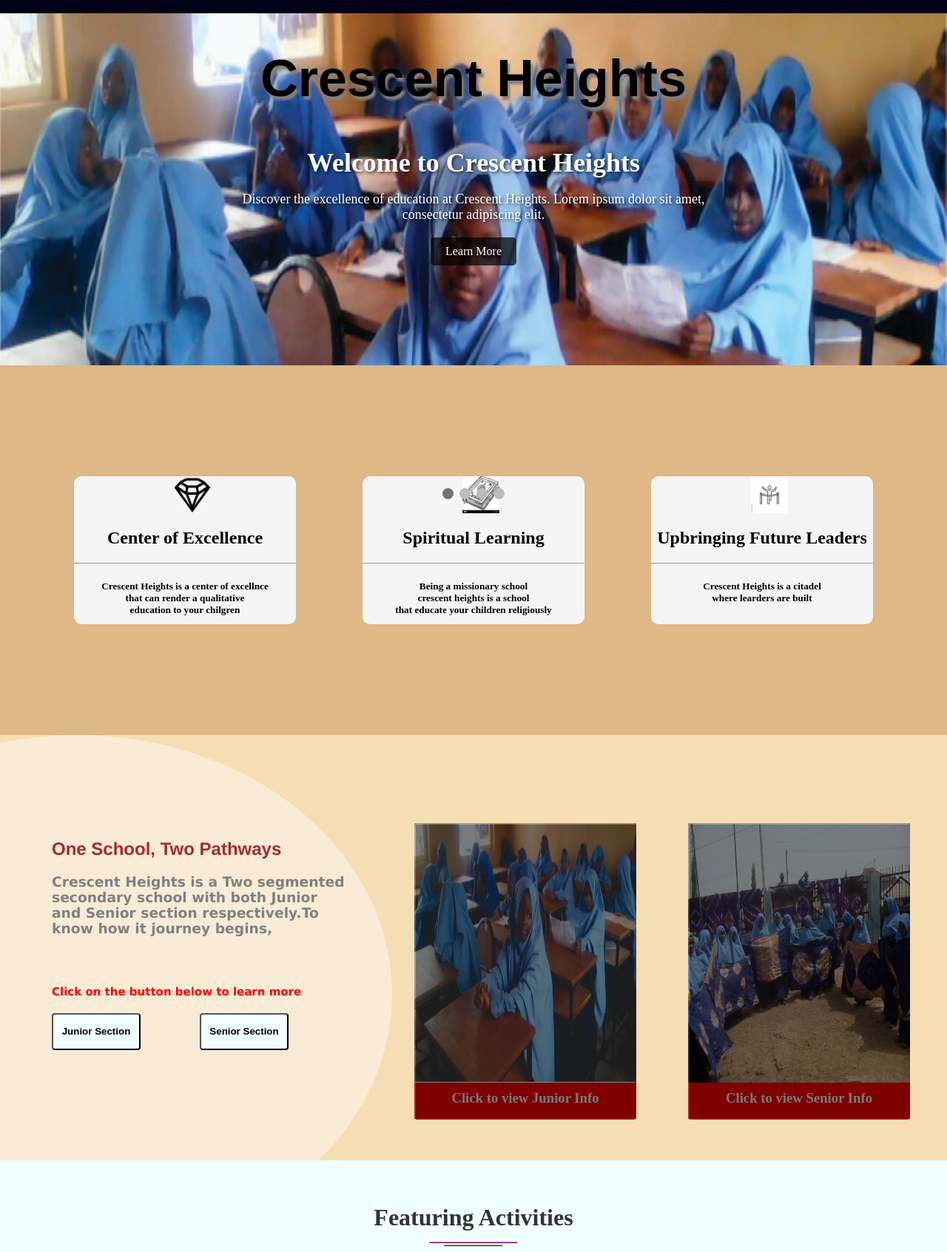
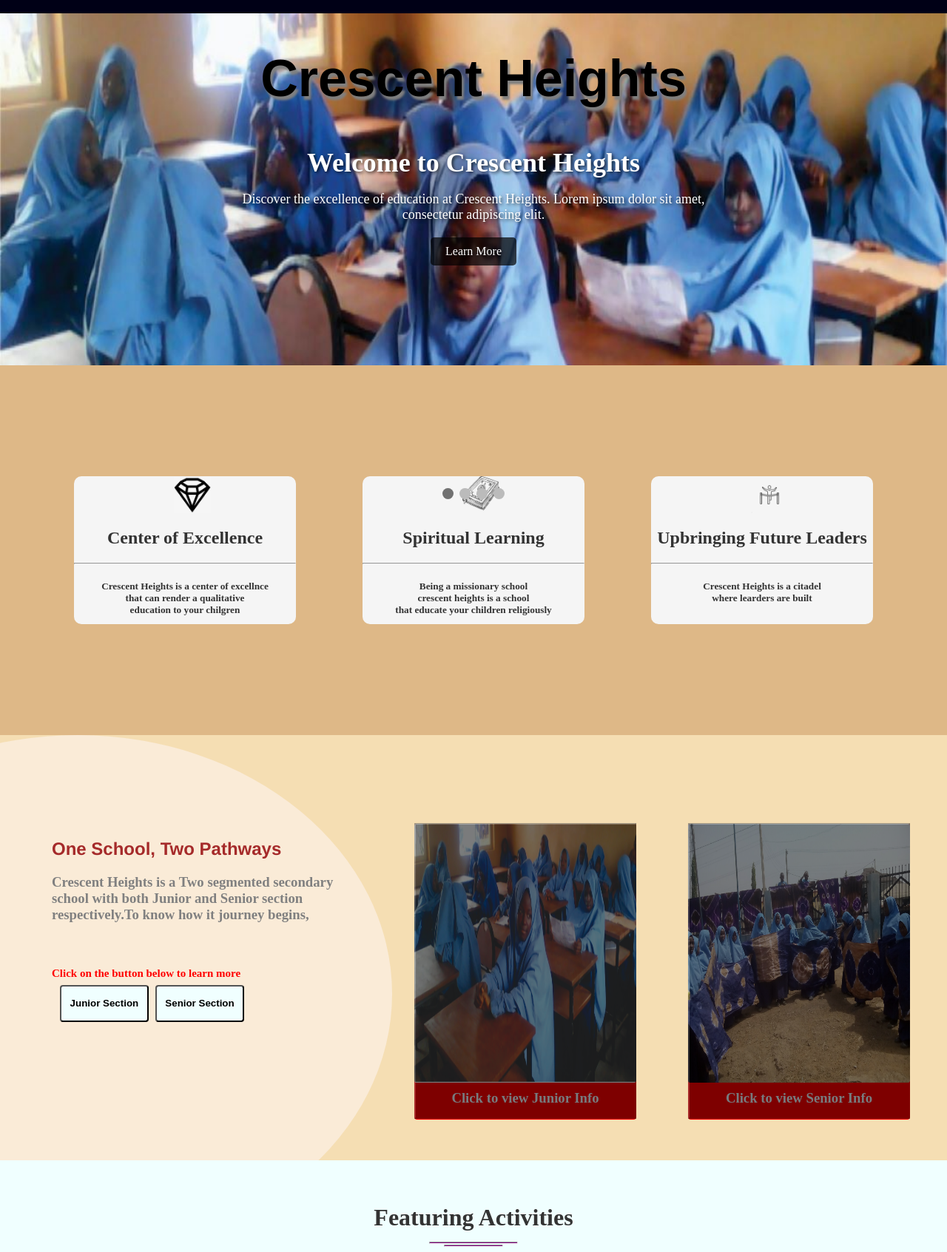
Before and after one commit to Sobilo34/Crescent_Heights, a Python web app: template web_app/templates/index.html in a window 1280 px wide. Shown: the part 101-1794 px from the top of the page at 74% size. Run offline with Jinja, Linux system fonts and the light colour scheme; the template is opened without the code that fills it, so the values that code supplies are empty.

Commit message:
change the font of all pages to Calibri light, remove bg from some images

```diff
--- a/web_app/static/styles/about.css
+++ b/web_app/static/styles/about.css
@@ -1,5 +1,6 @@
 body {
   overflow-x: hidden;
+  font-family: Calibri light;
 }
 /* History Homepage */
 #history {
--- a/web_app/static/styles/anthem.css
+++ b/web_app/static/styles/anthem.css
@@ -3,6 +3,7 @@ body {
     max-height: 500px;
     color: #666;
     overflow-x: hidden;
+    font-family: Calibri light;
 }
 .anthem_img {
     position: relative;
--- a/web_app/static/styles/curricullum.css
+++ b/web_app/static/styles/curricullum.css
@@ -1,5 +1,6 @@
 body {
     color: #333;
+    font-family: Calibri light;
 }
 .cur_img {
     position: relative;
--- a/web_app/static/styles/extra_curicullar.css
+++ b/web_app/static/styles/extra_curicullar.css
@@ -1,3 +1,7 @@
+
+body {
+  font-family: Calibri light;
+}
 .extra_img {
     position: relative;
     left: auto;
--- a/web_app/static/styles/index.css
+++ b/web_app/static/styles/index.css
@@ -6,6 +6,8 @@ body {
     max-width: 100%;
     scroll-behavior: smooth;
     overflow-x: hidden;
+    font-family: Calibri light !important;
+    color: #333;
 
 }
 
@@ -650,7 +652,7 @@ img {
   width: 400px;
   text-align: flex;
   color: gray;
-  font-family: 'Lucida Sans', 'Lucida Sans Regular', 'Lucida Grande', 'Lucida Sans Unicode', Geneva, Verdana, sans-serif;
+  font-family: calibri light;
 }
 
 .pointing_arrow {
@@ -725,8 +727,8 @@ img {
   width: 120px;
   height: 50px;
   position: relative;
-  top: 20px;
-  left:auto;
+  top: 40px;
+  left: -62%;
   background-color: azure;
   color: black;
   border-radius: 4px;
@@ -842,8 +844,8 @@ border-radius: 4px;
 
 #snr {
   position: relative;
-  top: -30px;
-  left: auto;
+  top: -10px;
+  left: -15%;
   width: 120px;
   height: 50px;
   margin-left: 50%;
--- a/web_app/static/styles/religion.css
+++ b/web_app/static/styles/religion.css
@@ -1,3 +1,6 @@
+body {
+  font-family: Calibri light;
+}
 .reg_img {
   position: relative;
   left: auto;
--- a/web_app/templates/fees.html
+++ b/web_app/templates/fees.html
@@ -11,6 +11,9 @@
   <link rel="stylesheet" href="../static/styles/styles.css">
 </head>
 <style>
+  body {
+    font-family: Calibri light;
+  }
 .payment-content {
   position: relative;
   top: -400px;
--- a/web_app/templates/index.html
+++ b/web_app/templates/index.html
@@ -196,14 +196,14 @@
       </div>
 
       <div class="value_styling">
-        <img src="../static/images/quran2.jpg"  class="value_img">
+        <img src="../static/images/quran2-removebg-preview.png"  class="value_img">
         <h2>Spiritual Learning</h2>
         <hr>
         <h5>Being a missionary school<br>crescent heights is a school<br>that educate your children religiously</h5>
       </div>
 
       <div class="value_styling">
-        <img src="../static/images/leader.jpg" class="value_img">
+        <img src="../static/images/leader-removebg-preview.png" class="value_img">
         <h2>Upbringing Future Leaders</h2>
         <hr>
         <h5>Crescent Heights is a citadel<br>where learders are built</h5>
@@ -219,7 +219,7 @@
         <h1 class="description_header"><b>One School, Two Pathways</b></h1>
         <h3 class="description_content">Crescent Heights is a Two segmented secondary school with both Junior and Senior section respectively.To know how it journey begins,
           <span style="color: red; font-size: 15px;">
-          <br><br><br><br>Click on the button below to learn more</span>
+          <br><br><br>Click on the button below to learn more
             <!-- <img src="../static/images/arrow_left.png" class="pointing_arrow" alt="pointint_arrow">
             <img src="../static/images/arrow_down.png" class="down_arrow" alt="pointint_arrow"> -->
             <button id="jnr"><b>Junior Section</b></button>
--- a/web_app/templates/portal.html
+++ b/web_app/templates/portal.html
@@ -6,6 +6,9 @@
     <title>Portal Login</title>
 </head>
 <style>
+  body {
+    font-family: Calibri light;
+  }
   .legalt {
     background-color: aliceblue;
     height: 500px;
```
Also changed, not shown: web_app/static/images/leader-removebg-preview.png (added), web_app/static/images/quran2-removebg-preview.png (added), 2 other files.
